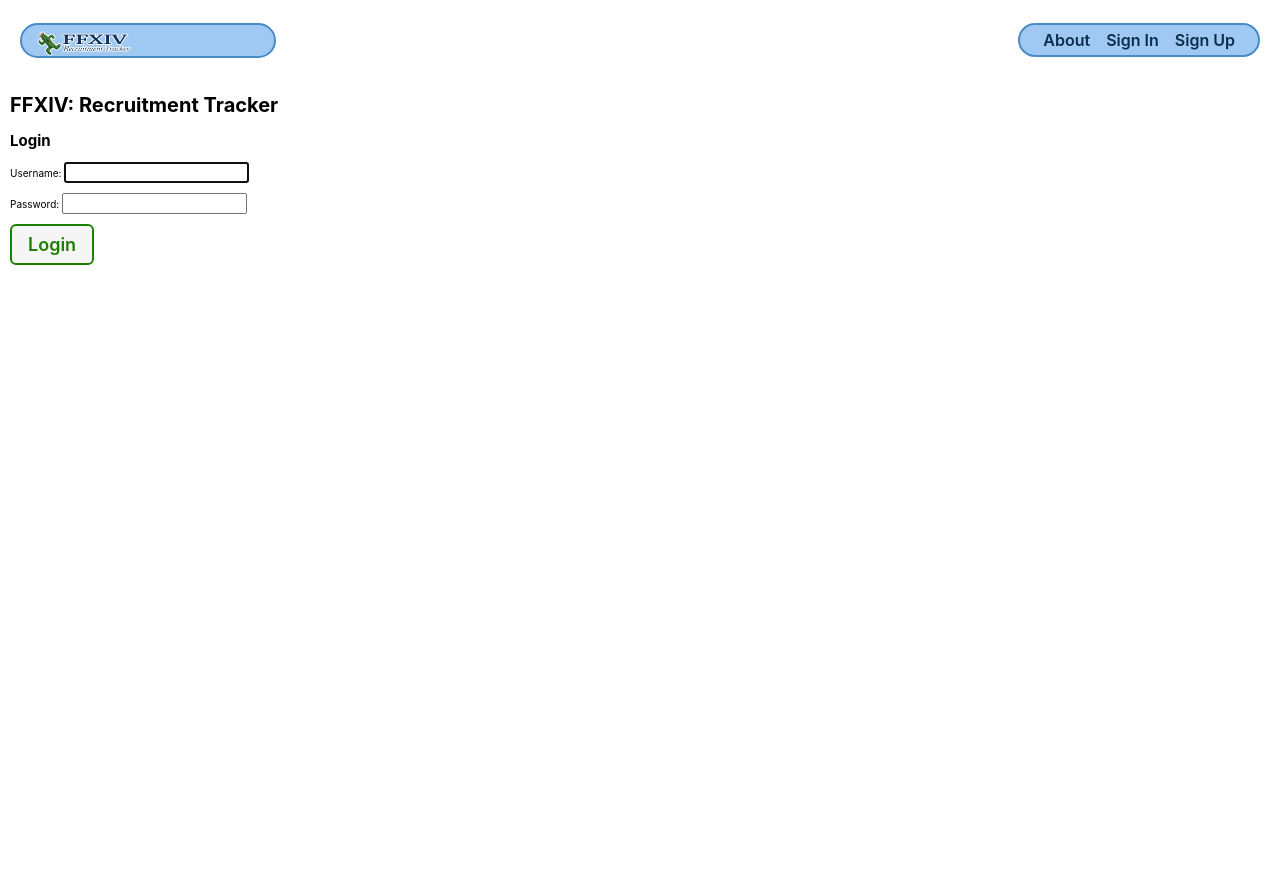
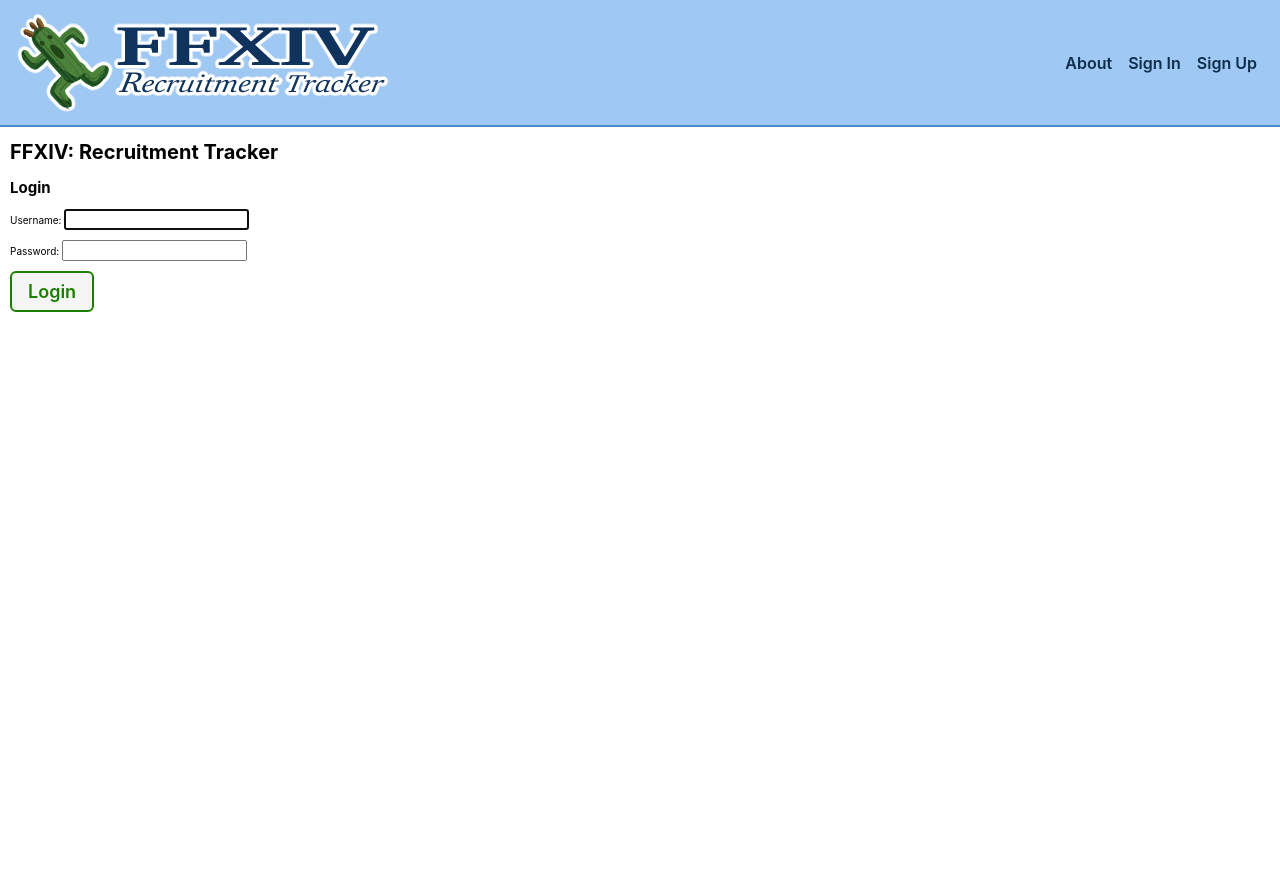
Before and after one commit to kei-the-gae/ffxiv-recruitment-tracker, a Django app: page / in a window 1280 px wide. Before the commit the page ends 265 px from the top, so only its background shows below. Run offline with Django 5.2, Linux system fonts and the light colour scheme.

Commit message:
Fixed nav bar css

```diff
--- a/main_app/static/css/base.css
+++ b/main_app/static/css/base.css
@@ -49,7 +49,6 @@
 
 header {
   width: 100%;
-  height: 10vh;
   background: var(--nav-bg-ff); /* rgba(104, 197, 248, .9) */
   border-bottom: var(--borders);
 }
@@ -228,49 +227,54 @@
 }
 
 @media only screen and (min-width: 1024px) {
-  main {
-    min-height: calc(100vh - 55px);
+  header {
+    position: sticky;
+    display: flex;
+    flex-direction: row;
+    top: 0;
+    align-items: center;
   }
 
-  header {
-    margin: 0px 20px;
-    width: calc(100vw - 40px);
-    max-width: 1920px;
-    top: 0px;
-    background-color: transparent;
-    border-bottom: none;
+  main {
+    max-width: 1300px;
+    min-height: calc(100vh - 53px);
   }
 
   nav,
   .header-logo-container {
-    margin: 0;
-    background: var(--nav-bg-ff);
-    border: var(--borders);
-    border-radius: 18px;
+    margin: 10px 0;
+    padding: 0 15px;
+  }
+
+  .header-logo-container {
+    padding-top: 3px;
   }
 
   nav {
     margin-left: auto;
+    display: flex;
+    justify-content: center;
+  }
+
+  nav ul {
+    flex-wrap: nowrap;
   }
 
   .header-logo-container {
-    padding-top: 6px;
-    width: 256px;
-    height: 35px;
+    width: 213px;
   }
 
-  @supports (-webkit-backdrop-filter: none) or (backdrop-filter: none) {
-    header {
-      -webkit-backdrop-filter: none;
-      backdrop-filter: none;
-    }
+  .page-header h1 {
+    font-size: var(--font-xtreme);
+  }
 
-    nav,
-    .header-logo-container {
-      background: #9fc8f2;
-      -webkit-backdrop-filter: blur(3px);
-      backdrop-filter: blur(3px);
-    }
+  .page-header img {
+    height: 50px;
+    margin-left: 20px;
+  }
+
+  .page-header img:first-of-type {
+    margin-left: 25px;
   }
 }
 
```
Also changed, not shown: main_app/static/images/background.jpg (added), main_app/static/images/jobs-icons.png (added).
